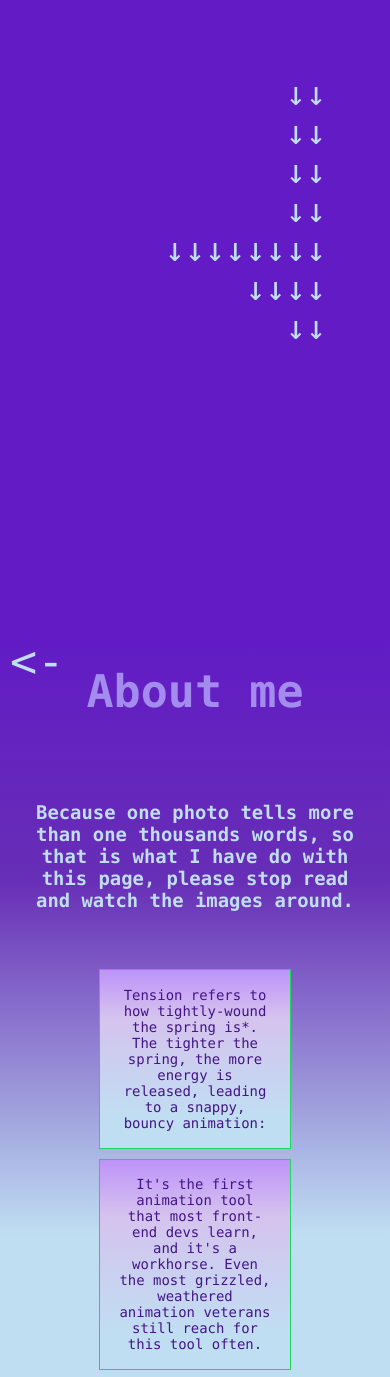
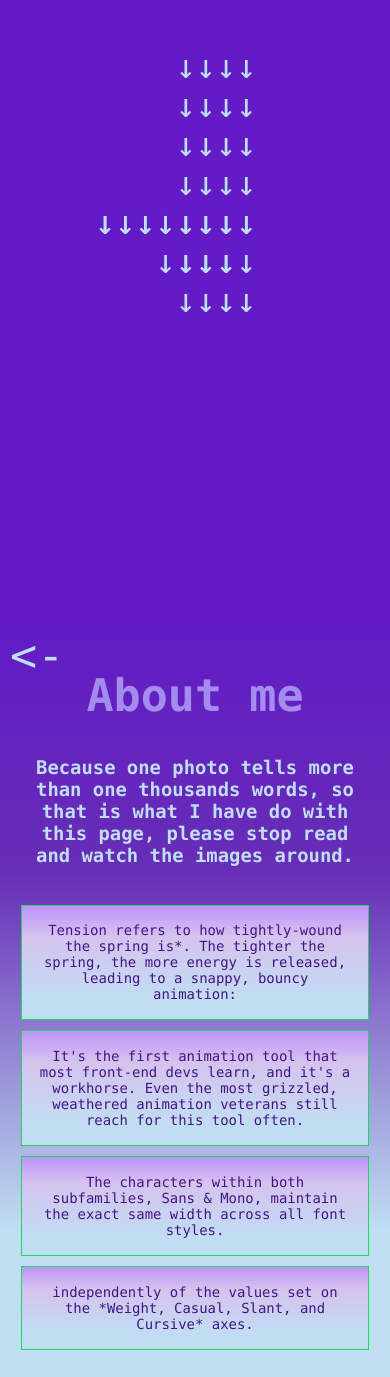
Before and after one commit to Zumo-de-Kiwi/Zam-Zink, a plain HTML site: page pages/about-me/about_me.html in a window 390 px wide. Shown: the part 215-1592 px from the top of the page. Drawn offline with Linux system fonts and the light colour scheme; a web font is replaced by a local one.

Commit message:
ver. 0.1250
1. Footer change to fixed
2. absolute center position about variable arrow
3. Responsive arrow twins
4. left arrow logo apppears on hover animations

```diff
--- a/pages/about-me/about_me.html
+++ b/pages/about-me/about_me.html
@@ -31,7 +31,7 @@
   <body>
     <header>
       <div id="down-arrows">
-        <pre class="mousePos vf-animation">
+        <pre class="down-arrow mousePos vf-animation">
       ↓↓
       ↓↓
       ↓↓
@@ -40,6 +40,16 @@
     ↓↓↓↓
       ↓↓</pre
         >
+        <pre class="down-arrow mobile-arrow">
+    ↓↓
+    ↓↓
+    ↓↓
+    ↓↓
+↓↓↓↓↓↓↓↓
+   ↓↓↓↓
+    ↓↓</pre
+        >
+
         <!-- <span class="arrowLine id="line-1">↓ ↓ ↓ ↓ ↓ ↓ ↓ ↓ ↓ ↓ ↓ ↓ ↓ ↓ ↓ ↓ ↓ ↓ ↓ ↓ ↓ ↓ ↓ ↓ ↓ ↓ ↓ ↓ ↓ ↓ <br /></span>
         <span class="arrowLine id="line-2"> ↓ ↓ ↓ ↓ ↓ ↓ ↓ ↓ ↓ ↓ ↓ ↓ ↓ ↓ ↓ ↓ ↓ ↓ ↓ ↓ ↓ ↓ ↓ ↓ ↓ ↓ ↓ ↓ ↓ ↓ <br /></span>
         <span class="arrowLine id="line-3">↓ ↓ ↓ ↓ ↓ ↓ ↓ ↓ ↓ ↓ ↓ ↓ ↓ ↓ ↓ ↓ ↓ ↓ ↓ ↓ ↓ ↓ ↓ ↓ ↓ ↓ ↓ ↓ ↓ ↓ <br /></span>
@@ -57,12 +67,31 @@
 
     <main>
       <div class="left-arrow">
-        <a href="../../index.html"><span id="leftArrow"><-</span></a>
+        <a class="link-a" href="../../index.html"
+          ><span id="leftArrow"><-</span></a
+        >
         <!-- <span id="arrowLine">___________________</span> -->
+        <a class="back logo-frame" href="index.html">
+          <svg
+            class="logo-svg"
+            clip-rule="evenodd"
+            fill-rule="evenodd"
+            stroke-linejoin="round"
+            stroke-miterlimit="2"
+            viewBox="0 0 48 48"
+            xmlns="http://www.w3.org/2000/svg"
+          >
+            <g class="hc-logo" fill="hsl(0, 3%, 31%)">
+              <path
+                d="M20.122-.045H6.893A6.758 6.758 0 0 0 .138 6.713v34.445a6.755 6.755 0 0 0 6.755 6.758h13.23zM48.112 28.081H27.977V47.94h13.377c1.8 0 3.518-.711 4.778-1.979a6.733 6.733 0 0 0 1.98-4.779v-13.1zM48.11 6.709A6.731 6.731 0 0 0 46.13 1.93a6.743 6.743 0 0 0-4.774-1.98h-13.38v20.027H48.11z"
+              />
+            </g>
+          </svg>
+        </a>
       </div>
 
+      <h1 class="title">About me</h1>
       <div class="content">
-        <h1 class="title">About me</h1>
         <h3 class="subtitle">
           Because one photo tells more than one thousands words, so that is what
           I have do with this page, please stop read and watch the images
--- a/pages/about-me/about_me.scss
+++ b/pages/about-me/about_me.scss
@@ -10,19 +10,30 @@
   font-size: $font-size-normal;
   /////////////// | V | V | V | V | V | V | V /////////////
   header {
-    height: 96vh;
-    width: calc(100% -4rem);
+    height: 100vh;
+    // width: calc(100% -4rem);
     background-color: $font-linked-color;
-    @include flexbox();
-    @include align-items(center);
-    @include justify-content(center);
+    // @include flexbox();
+    // @include align-items(center);
+    // @include justify-content(center);
     // for let text overflow
     // overflow: hidden;
     // white-space: nowrap;
-    border: 2rem solid $font-linked-color;
+    // border: 2rem solid $font-linked-color;
+    // position: relative;
     #down-arrows {
       cursor: $cursor-pointer-down-hand;
-      pre {
+      .down-arrow {
+        // these 8 lines for absoilute center position: like this https://jsfiddle.net/mBBJM/1/
+        bottom: 0;
+        height: 320px; //need to set a height to let it position absolute center
+        left: 0;
+        margin: auto;
+        position: absolute;
+        top: 0;
+        right: 0;
+        width: 200px;
+
         font-size: $font-size-huge;
         color: $josh-light-blue;
 
@@ -39,8 +50,9 @@
 
   ///////////// SECOND PAGE /////////////
   main {
-    height: 100vh;
+    min-height: 100vh;
     width: 100%;
+    position: relative;
     background: rgb(98, 27, 197);
     background: linear-gradient(
       180deg,
@@ -56,18 +68,21 @@
     //   background-color: $about-mid-gradient;
     // }
 
-    a {
+    .left-arrow {
+      .link-a {
         color: $josh-light-blue;
         font-variation-settings: "MONO" 0, "CASL" 0.3, "wght" $font-weight-light;
         text-decoration: none;
         padding-left: 1rem;
         position: absolute;
         font-size: $font-size-nacho;
+
         &:hover {
           color: $background-color;
           font-variation-settings: "CASL" 0.9, "wght" $font-weight-light;
           color: white;
           cursor: $cursor-arrow-hand;
+          display: relative;
         }
         #left-arrow {
           margin: 4rem;
@@ -80,6 +95,39 @@
           //   color: $font-linked-color;
           // }
         }
+      }
+      .logo-frame {
+        transition: $trans-normal ease-out;
+        position: relative;
+        left: 7.5rem;
+        top: 2rem;
+        .logo-svg {
+          width: 36px; //adjust logo size
+          .hc-logo {
+            transition: $trans-normal ease-out;
+            fill: transparent; //$font-sutil-gray-color;
+          }
+        }
+      }
+      &:hover {
+        .logo-frame {
+          left: 8rem;
+          .logo-svg {
+            .hc-logo {
+              fill: $josh-light-blue;
+            }
+          }
+        }
+      }
+    }
+
+    .title {
+      font-variation-settings: "MONO" 0.2, "CASL" 0.8, "wght" $font-weight-bold;
+      font-size: $font-size-nacho;
+      color: $underline-color;
+      // margin: 0px auto;
+      text-align: center;
+      align-self: center;
     }
     .content {
       display: flex;
@@ -104,23 +152,22 @@
         border: 1px solid $spotify-text-green;
         margin: 5px;
       }
+
       @media only screen and (max-width: 768px) {
         .box {
           width: 100%;
-          max-width: 40%;
+          max-width: 35%;
+          // border: 1px solid $spotify-text-green;
+        }
+      }
+      @media only screen and (max-width: 442px) {
+        .box {
+          width: 100%;
+          max-width: 80%;
           border: 1px solid $spotify-text-green;
         }
       }
 
-      .title {
-        font-variation-settings: "MONO" 0.2, "CASL" 0.8,
-          "wght" $font-weight-bold;
-        font-size: $font-size-nacho;
-        color: $underline-color;
-        // margin: 0px auto;
-        text-align: center;
-        align-self: center;
-      }
       .subtitle {
         // background-color: $background-color;
         max-width: 500px;
--- a/scss/_font-anim-keyframes.scss
+++ b/scss/_font-anim-keyframes.scss
@@ -2,8 +2,14 @@
 
 // Normal clock rotate
 @keyframes spin {
+  // from {
+  //   transform: rotate(0deg);
+  // }
   to {
     transform: rotate(360deg);
+    // transform: rotateX(0deg) rotateY(0deg) rotateZ(360deg);
+    // transform-style: preserve-3d;
+    // transition: transform 1000ms ease-in-out;
     // transform: skewX(15deg);
   }
 }
--- a/scss/_globals.scss
+++ b/scss/_globals.scss
@@ -5,6 +5,11 @@
   font-size: 62.5%; //Now 10px is equal 1rem
   box-sizing: border-box;
   cursor: $cursor-pointer-hand;
+  min-height: 100vh;
+}
+* {
+  margin: 0px;
+  border: 0px;
 }
 *,
 *::before *::after {
@@ -12,8 +17,9 @@
 }
 
 body {
-  margin: 0px;
-  border: 0px;
+  min-height: 100vh;
+  // margin: 0px;
+  // border: 0px;
   color: $font-black;
   font-family: $ff-recursive;
   font-variation-settings: $MONO, $CASL, "wght" $font-weight-normal,
--- a/scss/_variables.scss
+++ b/scss/_variables.scss
@@ -9,7 +9,7 @@
 $CASL: "CASL" 0.3; // Casual
 $wght: "wght" 500;
 $slnt: "slnt" 0; // Upright
-$CRSV: "CRSV" 0.5; // Auto Cursive
+$CRSV: "CRSV" 0; // 0.5 is Auto Cursive
 //font-variation-settings: $MONO, $CASL, "wght" $font-weight-normal, $slnt;
 // "MONO" var(--MONO), "CASL" var(--CASL),
 //     "slnt" var(--slnt), "CRSV" var(--CRSV);
--- a/scss/style.scss
+++ b/scss/style.scss
@@ -5,20 +5,29 @@
 ///////////////// colors ///////////////
 
 html {
-  .loader {
-    position: absolute;
-    // width: 100%;
-    // height: 100vh;
-    // em { // emoji rotate when loading
-    //   font-size: 44px;
-    //   position: absolute; //display: inline-block;
-    //   animation: spin 1s infinite linear;
-    //   left: 50%;
-    //   top: 50%;
-    // }
-  }
   body {
-    height: 100%;
+    .loader {
+      display: none; /// hided loader
+      bottom: 0;
+      height: 44px;
+      left: 0;
+      margin: auto;
+      position: absolute;
+      top: 0;
+      right: 0;
+      width: 44px;
+      // https://jsfiddle.net/mBBJM/1/
+      #emoji-loader {
+        // emoji rotate when loading
+        font-size: 44px;
+        animation: spin 2.3s infinite linear; //hided temporaly
+      }
+      #text-loader {
+        font-variation-settings: $MONO, $CASL, "wght" $font-weight-normal;
+        // width: 40%;
+      }
+    }
+    min-height: 100%;
 
     background-color: $background-color;
     color: $font-black;
@@ -89,7 +98,7 @@
 
       ///////// Hi, I am Héctor /////////
       .content-name {
-        // margin-bottom: 4vh;
+        padding-bottom: 7vh;
         // padding-top: 10vh;
         font-family: $ff-recursive-bold;
         font-size: $font-size-huge;
@@ -275,7 +284,7 @@
     @include justify-content(center);
     cursor: $cursor-please-fingers;
     .footer {
-      position: absolute;
+      position: fixed;
       bottom: 0px;
       background-color: $spotify-text-green;
       margin: 0 auto;
@@ -354,12 +363,12 @@
     .main {
       .content_wrap {
         // padding-bottom: 7vh;
-        margin-top: 10vh;
+        margin-top: 13vh;
         padding-left: 5vw;
         padding-right: 5vw;
         .content-name {
           // padding-top: 8vh;
-          padding-bottom: 4vh;
+          padding-bottom: 7vh;
           // margin-bottom: 2vh;
           text-align: left;
         }
@@ -372,7 +381,7 @@
       margin-top: 10vh;
       .content-name {
         // padding-top: 8vh;
-        padding-bottom: 4vh;
+        padding-bottom: 7vh;
         // margin-bottom: 2vh;
         // text-align: left;
       }
```
Also changed, not shown: index.html (+5 -3 lines), README.md, pages/about-me/about_me.css, pages/contact/contact.css, pages/works/bank-app/bank-app.css, pages/works/pientan-app/pientan-app.css, scss/style.css. Lines whose indentation alone changed are shown as unchanged.
